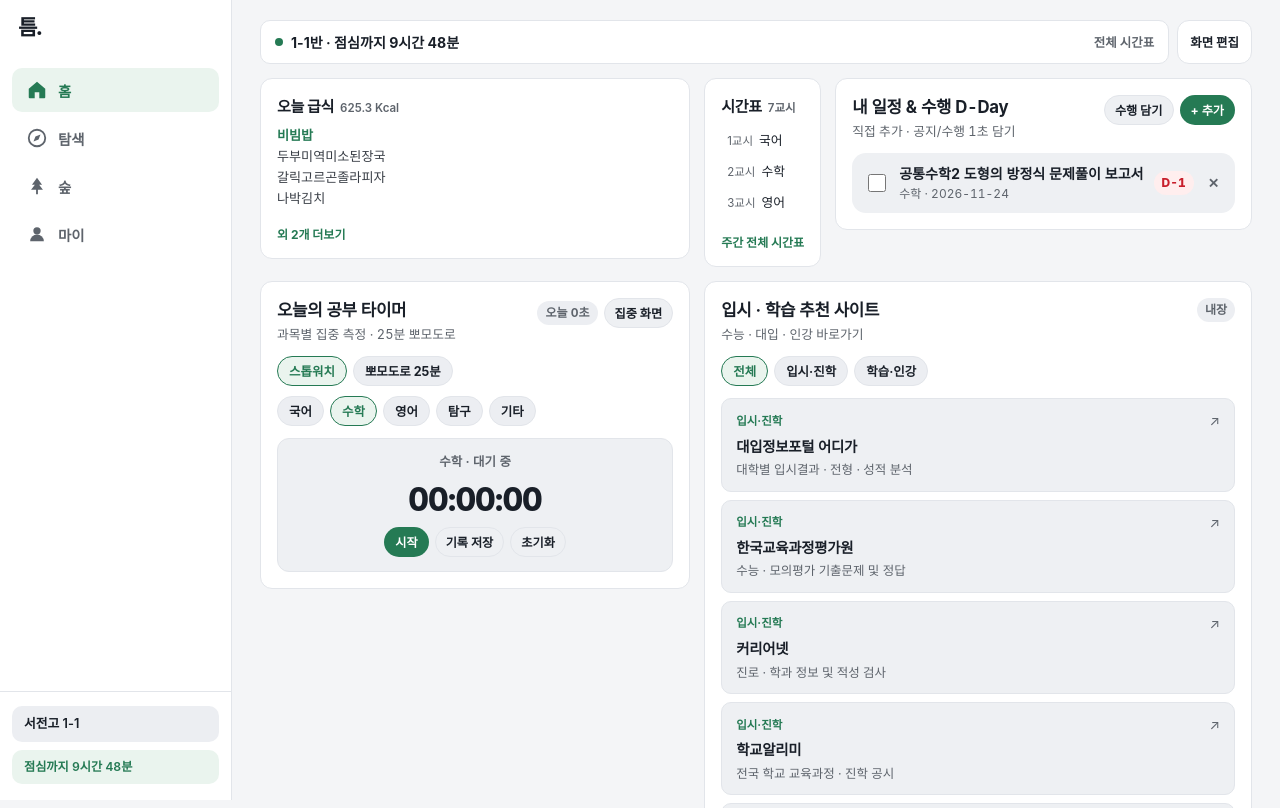
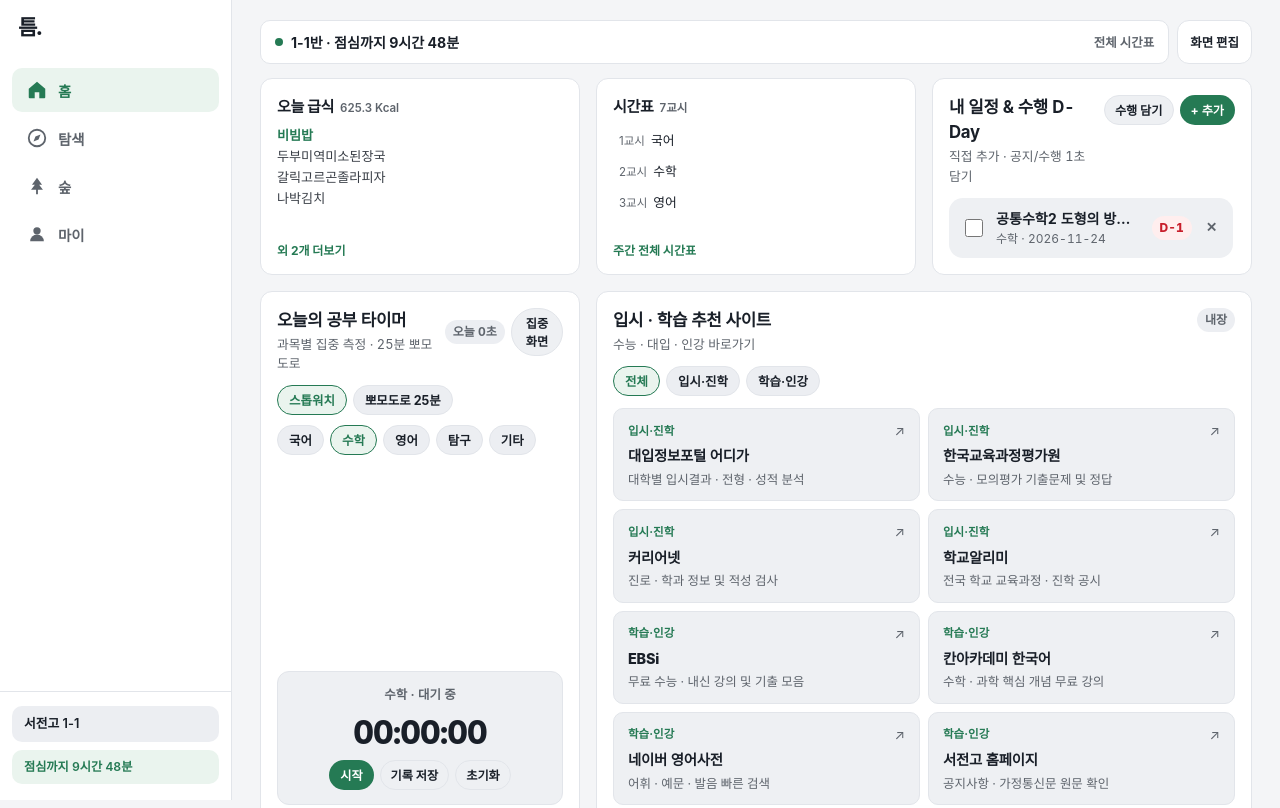
Before and after one commit to jjunsseo0219/teum-portal, a plain HTML site: page index.html in a window 1280 px wide. Shown: the top 808 px of the page. Drawn offline with Linux system fonts and the light colour scheme; no server answers; a web font is replaced by a local one.

Commit message:
fix(css): restore 3-col bento grid cascade order after base rules

```diff
--- a/index.html
+++ b/index.html
@@ -17,7 +17,7 @@
   <link rel="preconnect" href="https://cdn.jsdelivr.net" crossorigin>
   <link rel="stylesheet" as="style" crossorigin href="https://cdn.jsdelivr.net/gh/orioncactus/pretendard@v1.3.9/dist/web/variable/pretendardvariable-dynamic-subset.min.css">
   <link rel="manifest" href="./manifest.json">
-  <link rel="stylesheet" href="./style.css?v=17">
+  <link rel="stylesheet" href="./style.css?v=18">
 </head>
 <body>
   <div class="app-shell">
--- a/style.css
+++ b/style.css
@@ -2032,21 +2032,6 @@ dialog.sheet[open]:where(:not([data-closing])) {
     grid-column: 1 / -1;
   }
 
-  .bento-board {
-    display: grid;
-    grid-template-columns: repeat(3, minmax(0, 1fr));
-    grid-auto-flow: dense;
-    gap: 16px;
-    align-items: stretch;
-  }
-
-  .bento-board > .widget-card.bento-placed-card {
-    grid-column: span var(--bento-span, 1);
-    grid-row: auto;
-    display: flex;
-    flex-direction: column;
-  }
-
   .widget-card:has(.planner-list) {
     grid-column: auto;
   }
@@ -2173,14 +2158,6 @@ dialog.sheet[open]:where(:not([data-closing])) {
   .inline-detail-page .article-cover-img {
     max-height: 360px;
   }
-
-  .study-links-card {
-    grid-column: span 2;
-  }
-
-  .study-links-grid {
-    grid-template-columns: repeat(2, minmax(0, 1fr));
-  }
 }
 
 /* Study Timer & Helpful Links */
@@ -2584,8 +2561,9 @@ dialog.sheet[open]:where(:not([data-closing])) {
 }
 
 .bento-board .planner-list {
-  max-height: 220px;
+  max-height: 196px;
   overflow-y: auto;
+  padding-right: 2px;
 }
 
 .widget-size-group {
@@ -2624,6 +2602,31 @@ dialog.sheet[open]:where(:not([data-closing])) {
   }
 }
 
+@media (min-width: 1024px) {
+  .bento-board {
+    display: grid;
+    grid-template-columns: repeat(3, minmax(0, 1fr));
+    grid-auto-flow: dense;
+    gap: 16px;
+    align-items: stretch;
+  }
+
+  .bento-board > .widget-card.bento-placed-card {
+    grid-column: span var(--bento-span, 1);
+    grid-row: auto;
+    display: flex;
+    flex-direction: column;
+  }
+
+  .study-links-grid {
+    grid-template-columns: repeat(2, minmax(0, 1fr));
+  }
+
+  .bento-board .study-timer-card .study-clock-box {
+    margin-top: auto;
+  }
+}
+
 @media (min-width: 1400px) {
   .feed {
     padding: 24px 36px 36px;
```
Also changed, not shown: admin.html (+1 -1 lines).
